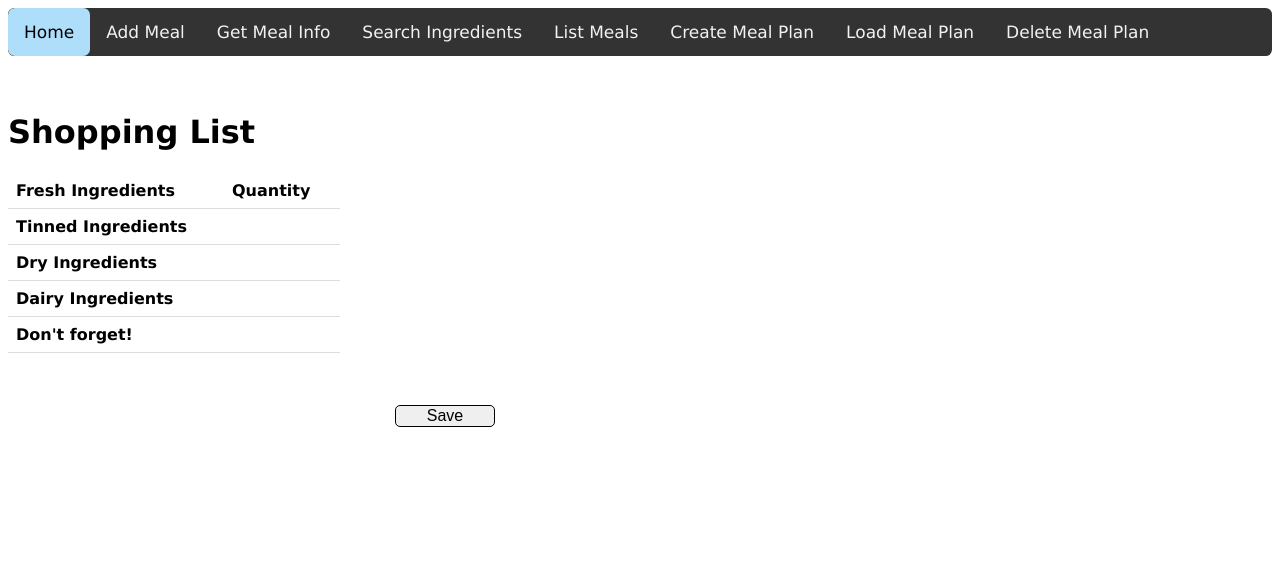
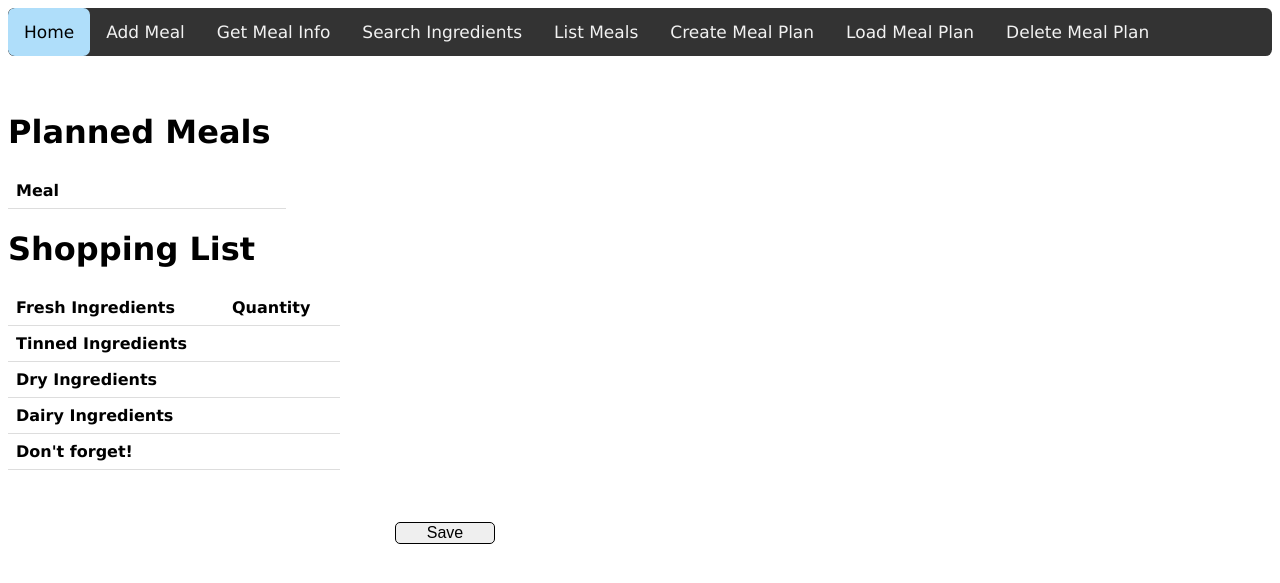
Before and after one commit to travisbacon1/meal_app, a Flask app: template templates/display_meal_plan.html in a window 1280 px wide. Shown: the top 583 px of the page. Run offline with Flask 2, Linux system fonts and the light colour scheme; the template is opened without the code that fills it, so the values that code supplies are empty; parts of the project's set-up code (start-up, migrations or seed data) failed here and were passed over; some libraries are stand-ins or nearby versions.

Commit message:
Added planned meals info to meal plan info, fixed ordering of saved meal plans and added page for when no meal plans available

```diff
--- a/gui_app.py
+++ b/gui_app.py
@@ -165,7 +165,7 @@ def save_meal_plan(complete_ingredient_dict):
     """
     if not os.path.exists('saved_meal_plans'):
         os.makedirs('saved_meal_plans')
-    dt_string = datetime.now().strftime("%d-%m-%Y %H:%M")
+    dt_string = datetime.now().strftime("%Y-%m-%d %H:%M")
     json_file = json.dumps(complete_ingredient_dict, indent=4)
     with open(f"saved_meal_plans/{dt_string}.json","w") as f:
         f.write(json_file)
@@ -378,6 +378,7 @@ def create_meal_plan():
         meal_list_dicts = [meal for meal in meal_tuple]
         complete_ingredient_dict = collate_ingredients(meal_list_dicts, quantity_list)
         complete_ingredient_dict['Extra_Ingredients'] = [value for key, value in details_dict.items() if 'Extra' in key]
+        complete_ingredient_dict['Meal_List'] = [meal for meal in meal_list if meal != 'null']
         session['complete_ingredient_dict'] = complete_ingredient_dict
         return redirect(url_for('display_meal_plan'))
     from variables import extras
@@ -404,7 +405,9 @@ def display_meal_plan():
         tinned_ingredients = [list(complete_ingredient_dict["Tinned_Ingredients"].keys()), list(complete_ingredient_dict["Tinned_Ingredients"].values())]
         dry_ingredients = [list(complete_ingredient_dict["Dry_Ingredients"].keys()), list(complete_ingredient_dict["Dry_Ingredients"].values())]
         dairy_ingredients = [list(complete_ingredient_dict["Dairy_Ingredients"].keys()), list(complete_ingredient_dict["Dairy_Ingredients"].values())]
+        variable_printer("meal_list", complete_ingredient_dict['Meal_List'])
         return render_template('display_meal_plan.html',
+                            len_meal_list = len(complete_ingredient_dict['Meal_List']), meal_list=complete_ingredient_dict['Meal_List'],
                             len_fresh_ingredients = len(fresh_ingredients[0]), fresh_ingredients_keys=fresh_ingredients[0], fresh_ingredients_values=fresh_ingredients[1],
                             len_tinned_ingredients = len(tinned_ingredients[0]), tinned_ingredients_keys=tinned_ingredients[0], tinned_ingredients_values=tinned_ingredients[1],
                             len_dry_ingredients = len(dry_ingredients[0]), dry_ingredients_keys=dry_ingredients[0], dry_ingredients_values=dry_ingredients[1],
@@ -419,7 +422,9 @@ def display_meal_plan():
 
 @app.route('/choose_meal_plan', methods=['GET', 'POST'])
 def choose_meal_plan():
-    meal_plans = [f.replace('.json', '').split('/')[1] for f in glob("saved_meal_plans/*.json")]
+    meal_plans = sorted([f.replace('.json', '').split('/')[1] for f in glob("saved_meal_plans/*.json")])
+    if len(meal_plans) == 0:
+        return render_template('no_meal_plans.html')
     if request.method == "POST":
         details = request.form
         return redirect(url_for('load_meal_plan', meal_plan = details['Meal Plan']))
--- a/templates/display_meal_plan.html
+++ b/templates/display_meal_plan.html
@@ -16,6 +16,17 @@
         </div>
         <br></br>
             <body>
+                <h1>Planned Meals</h1>
+                <table>
+                    <tr>
+                        <th class="Meal">Meal</th>
+                    </tr>
+                    {%for i in range(0, len_meal_list)%}
+                        <tr>
+                            <td>{{meal_list[i]}}</td>
+                        </tr>
+                    {%endfor%}
+                </table>
                 <h1>Shopping List</h1>
                     <table>
                         <tr>
```
Also changed, not shown: templates/no_meal_plans.html (added, +22 -0 lines).
